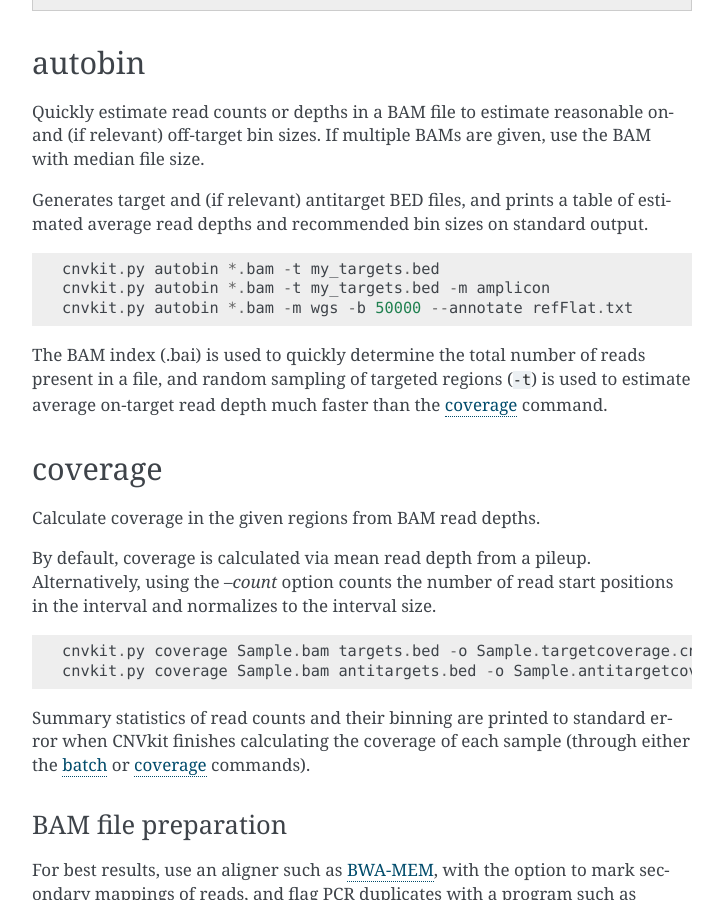
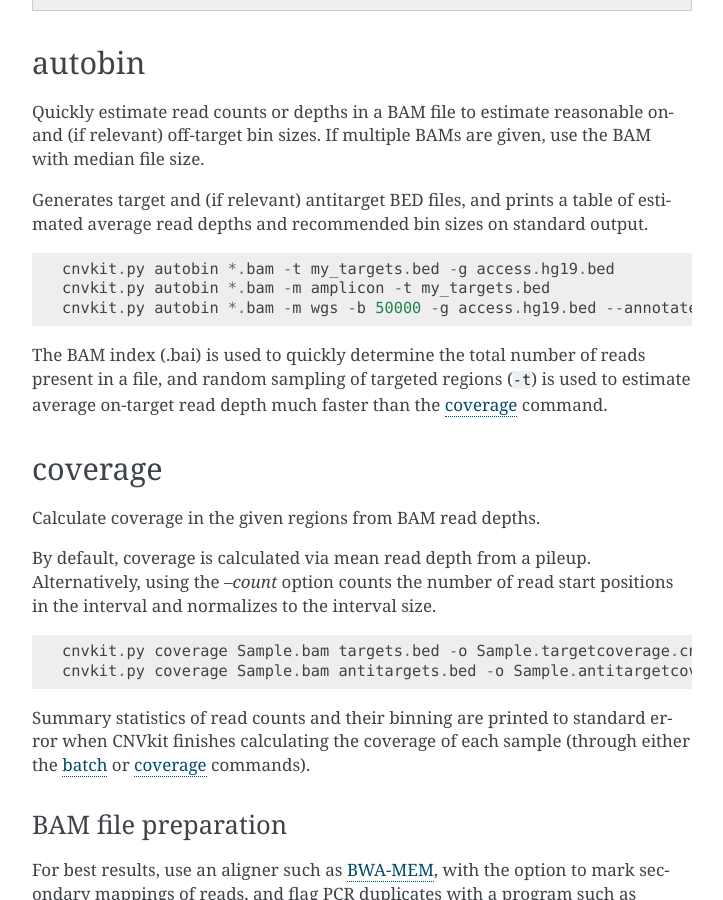
Before and after one commit to etal/cnvkit, a Sphinx documentation site: the page built from doc/pipeline.rst, in a window 1280 px wide and 900 px high, scrolled down 5229 px. Shown: the whole window, without its empty margins (388-1111 px from the left). Built offline with Sphinx 7.4.7, drawn with Linux system fonts in a browser that asks for light colours; the version number could not be read and is left out.

Commit message:
doc: In the 'autobin -m wgs' example, include the required '-g' (#289)

```diff
--- a/doc/pipeline.rst
+++ b/doc/pipeline.rst
@@ -246,9 +246,9 @@
 
 ::
 
-    cnvkit.py autobin *.bam -t my_targets.bed
-    cnvkit.py autobin *.bam -t my_targets.bed -m amplicon
-    cnvkit.py autobin *.bam -m wgs -b 50000 --annotate refFlat.txt
+    cnvkit.py autobin *.bam -t my_targets.bed -g access.hg19.bed
+    cnvkit.py autobin *.bam -m amplicon -t my_targets.bed
+    cnvkit.py autobin *.bam -m wgs -b 50000 -g access.hg19.bed --annotate refFlat.txt
 
 The BAM index (.bai) is used to quickly determine the total number of reads
 present in a file, and random sampling of targeted regions (``-t``) is used to
```
